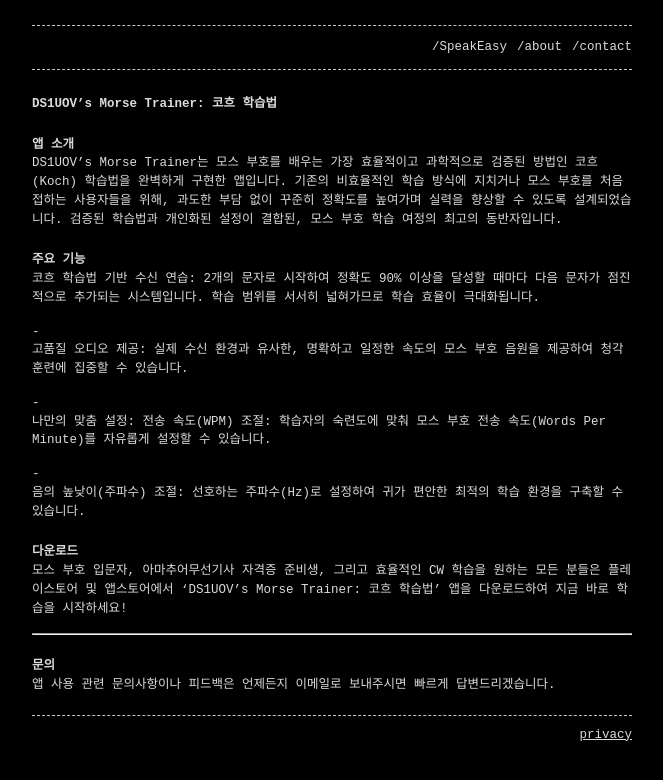
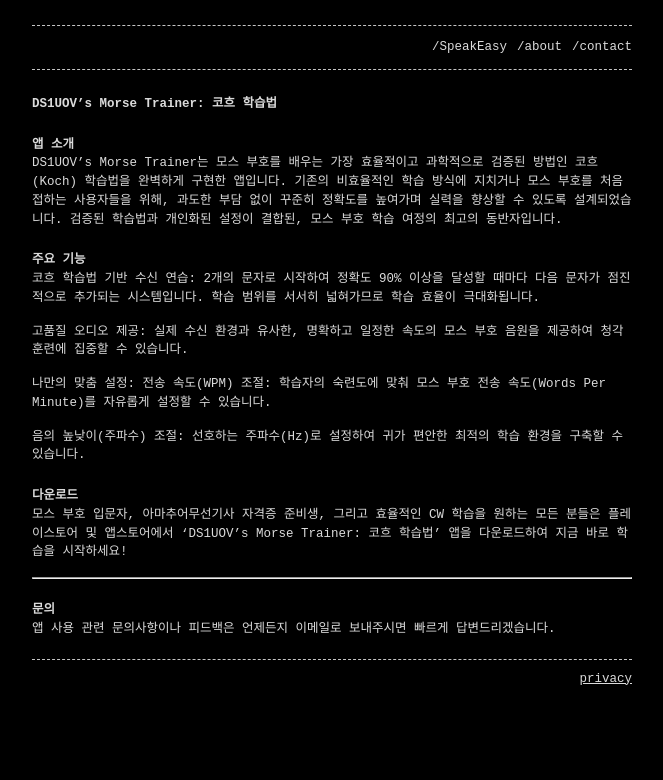
Before and after one commit to CommonSourceLab/commonsourcelab.github.io, a Jekyll site: the page built from learnmorsewithkoch.md, in a window 1280 px wide. Shown: the top 780 px of the page, without its empty margins (308-971 px from the left). Built offline with Jekyll 4.4.1, drawn with Linux system fonts in a browser that asks for light colours.

```diff
--- a/learnmorsewithkoch.md
+++ b/learnmorsewithkoch.md
@@ -12,11 +12,11 @@ DS1UOV's Morse Trainer는 모스 부호를 배우는 가장 효율적이고 과
 ## 주요 기능
 코흐 학습법 기반 수신 연습: 2개의 문자로 시작하여 정확도 90% 이상을 달성할 때마다 다음 문자가 점진적으로 추가되는 시스템입니다. 학습 범위를 서서히 넓혀가므로 학습 효율이 극대화됩니다.
 
-- 고품질 오디오 제공: 실제 수신 환경과 유사한, 명확하고 일정한 속도의 모스 부호 음원을 제공하여 청각 훈련에 집중할 수 있습니다.
+고품질 오디오 제공: 실제 수신 환경과 유사한, 명확하고 일정한 속도의 모스 부호 음원을 제공하여 청각 훈련에 집중할 수 있습니다.
 
-- 나만의 맞춤 설정: 전송 속도(WPM) 조절: 학습자의 숙련도에 맞춰 모스 부호 전송 속도(Words Per Minute)를 자유롭게 설정할 수 있습니다.
+나만의 맞춤 설정: 전송 속도(WPM) 조절: 학습자의 숙련도에 맞춰 모스 부호 전송 속도(Words Per Minute)를 자유롭게 설정할 수 있습니다.
 
-- 음의 높낮이(주파수) 조절: 선호하는 주파수(Hz)로 설정하여 귀가 편안한 최적의 학습 환경을 구축할 수 있습니다.
+음의 높낮이(주파수) 조절: 선호하는 주파수(Hz)로 설정하여 귀가 편안한 최적의 학습 환경을 구축할 수 있습니다.
 
 ## 다운로드
 모스 부호 입문자, 아마추어무선기사 자격증 준비생, 그리고 효율적인 CW 학습을 원하는 모든 분들은 플레이스토어 및 앱스토어에서 'DS1UOV's Morse Trainer: 코흐 학습법' 앱을 다운로드하여 지금 바로 학습을 시작하세요!
```
